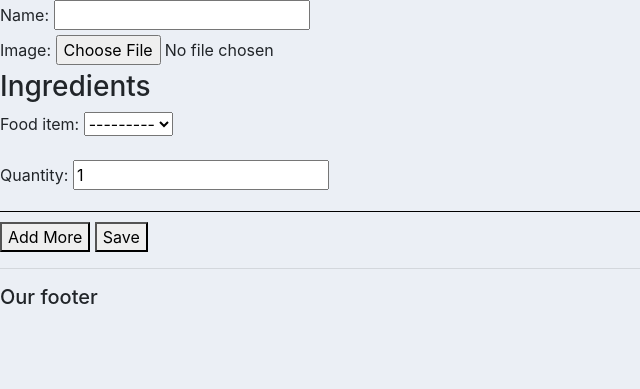
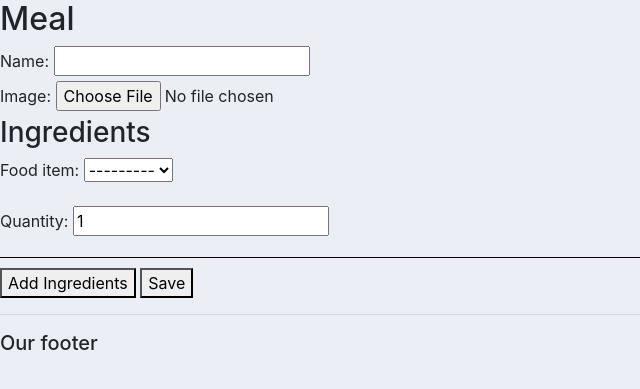
Before and after one commit to jbytow/GLTracker, a Django app: page /food/meals/add/ in a window 1280 px wide. Shown: the part 58-447 px from the top of the page, without its empty margins (0-640 px from the left). Run offline with Django 4.2, Linux system fonts and the light colour scheme; the visitor is signed in with stand-in values (Sample User, id 1); data that the repository does not hold is empty.

Commit message:
0.61 foodDetails.js name change to mealDetails.js, minor html template change

```diff
--- a/gltracker/food/templates/add_update_meal.html
+++ b/gltracker/food/templates/add_update_meal.html
@@ -5,7 +5,7 @@
 {% block content %}
 
 <script src="https://code.jquery.com/jquery-3.6.0.min.js"></script>
-<!--<script src="{% static 'js/mealForm.js' %}"></script>-->
+<script  defer src="{% static 'js/mealForm.js' %}"></script>
 
 <!--  <h2>Add a New Meal</h2>-->
 <!--<form method="post" enctype="multipart/form-data">-->
@@ -25,6 +25,7 @@
 <!--    <input type="submit" value="Dodaj Meal">-->
 <!--</form>-->
 
+    <h2>Meal</h2>
     <form action='.' method="Post">
         {% csrf_token %}
         {% for field in form %}
@@ -51,31 +52,9 @@
 
 
         <div id="empty-form" class="hidden">{{ formset.empty_form.as_p }}</div>
-        <button id="add-more" type="button">Add More</button>
+        <button id="add-more" type="button">Add Ingredients</button>
         {% endif %}
         <button style="margin-top:10px;" type="submit" >Save</button>
     </form>
 
-    <script>
-        const addMoreBtn = document.getElementById('add-more');
-        const totalNewForms = document.getElementById('id_form-TOTAL_FORMS')
-
-        addMoreBtn.addEventListener('click', add_new_form);
-
-        function add_new_form(event) {
-            if (event) {
-                event.preventDefault()
-            }
-            const currentIngredientForms = document.getElementsByClassName('ingredient-form')
-            const currentFormCount = currentIngredientForms.length
-            const formCopyTarget = document.getElementById('ingredient-form-list')
-            const copyEmptyFormEl = document.getElementById('empty-form').cloneNode(true)
-            copyEmptyFormEl.setAttribute('class', 'ingredient-form')
-            copyEmptyFormEl.setAttribute('id', `form-${currentFormCount}`)
-            const regex = new RegExp('__prefix__', 'g')
-            copyEmptyFormEl.innerHTML = copyEmptyFormEl.innerHTML.replace(regex, currentFormCount)
-            totalNewForms.setAttribute('value', currentFormCount + 1)
-            formCopyTarget.append(copyEmptyFormEl)
-        }
-    </script>
     {% endblock %}
--- a/gltracker/food/templates/meal_details.html
+++ b/gltracker/food/templates/meal_details.html
@@ -7,7 +7,7 @@
 {% block content %}
 
 <script src="https://cdn.jsdelivr.net/npm/chart.js"></script>
-<script src="{% static 'js/foodDetails.js' %}"></script>
+<script src="{% static 'js/mealDetails.js' %}"></script>
 
 <div class='py-4 mt-auto'>
     <div class='container-fluid px-4'>
--- a/gltracker/static/js/mealForm.js
+++ b/gltracker/static/js/mealForm.js
@@ -1,48 +1,20 @@
-//$(document).ready(function() {
-//    $("#add-form").on("click", function(e) {
-//        e.preventDefault();
-//        var extraFormsInput = $("#id_extra_forms");
-//        var numExtraForms = parseInt(extraFormsInput.val(), 10);
-//        var formsetContainer = $("#formset-container");
-//        var totalFormsInput = $("#id_form-TOTAL_FORMS");  // Pobierz pole form-TOTAL_FORMS
-//        var totalForms = parseInt(totalFormsInput.val(), 10);  // Konwertuj na liczbę
-//
-//        for (var i = 0; i < numExtraForms; i++) {
-//            var newFormHtml = formsetContainer.find(".mealitem-form:last").html();
-//            newFormHtml = newFormHtml.replace(/__prefix__/g, totalForms);
-//            formsetContainer.append('<div class="mealitem-form">' + newFormHtml + '</div>');
-//            totalForms++;  // Zwiększ liczbę formularzy
-//        }
-//
-//        totalFormsInput.val(totalForms);  // Aktualizuj pole form-TOTAL_FORMS
-//        extraFormsInput.val(1);  // Resetuj pole na 1
-//    });
-//});
+const addMoreBtn = document.getElementById('add-more');
+const totalNewForms = document.getElementById('id_form-TOTAL_FORMS')
 
+addMoreBtn.addEventListener('click', add_new_form);
 
-//const addMoreBtn = document.getElementById('add-more')
-//const totalNewForms = document.getElementById('id_form-TOTAL_FORMS')
-//
-//addMoreBtn.addEventListener('click', add_new_form)
-//
-//function add_new_form(args)
-
-
-
-//addMoreBtn.addEventListener('click', add_new_form)
-//function add_new_form(event) {
-//    if (event) {
-//    event.preventDefault()
-//    }
-//    const currentIngredientForms = document.getElementsByClassName('ingredient-form')
-//    const currentFormCount = CurrentIngredientForms.length // + 1
-//    const formCopyTarget = document.getElementById('ingredient-form-list')
-//    const emptyFormEl = document.getElementById('empty-form').cloneNode(true)
-//    copyEmptyFormEl.setAttribute('class', 'ingredient-form')
-//    copyEmptyFormEl.setAttribute('id', `form-${currentFormCount}`)
-//    const regex = new RegExp('__prefix__', 'g')
-//    copyEmptyFormEl.innerHTML = copyEmptyFormEl.innerHTML.replace(regex, currentFormCount)
-//    totalNewForms.setAttribute('value', currentFormCount + 1)
-//    // add new empty form element to html form
-//    formCopyTarget.append(emptyFormEl)
-//    }
+function add_new_form(event) {
+    if (event) {
+        event.preventDefault()
+    }
+    const currentIngredientForms = document.getElementsByClassName('ingredient-form')
+    const currentFormCount = currentIngredientForms.length
+    const formCopyTarget = document.getElementById('ingredient-form-list')
+    const copyEmptyFormEl = document.getElementById('empty-form').cloneNode(true)
+    copyEmptyFormEl.setAttribute('class', 'ingredient-form')
+    copyEmptyFormEl.setAttribute('id', `form-${currentFormCount}`)
+    const regex = new RegExp('__prefix__', 'g')
+    copyEmptyFormEl.innerHTML = copyEmptyFormEl.innerHTML.replace(regex, currentFormCount)
+    totalNewForms.setAttribute('value', currentFormCount + 1)
+    formCopyTarget.append(copyEmptyFormEl)
+}
```
Also changed, not shown: gltracker/static/js/mealDetails.js (renamed from gltracker/static/js/foodDetails.js).
